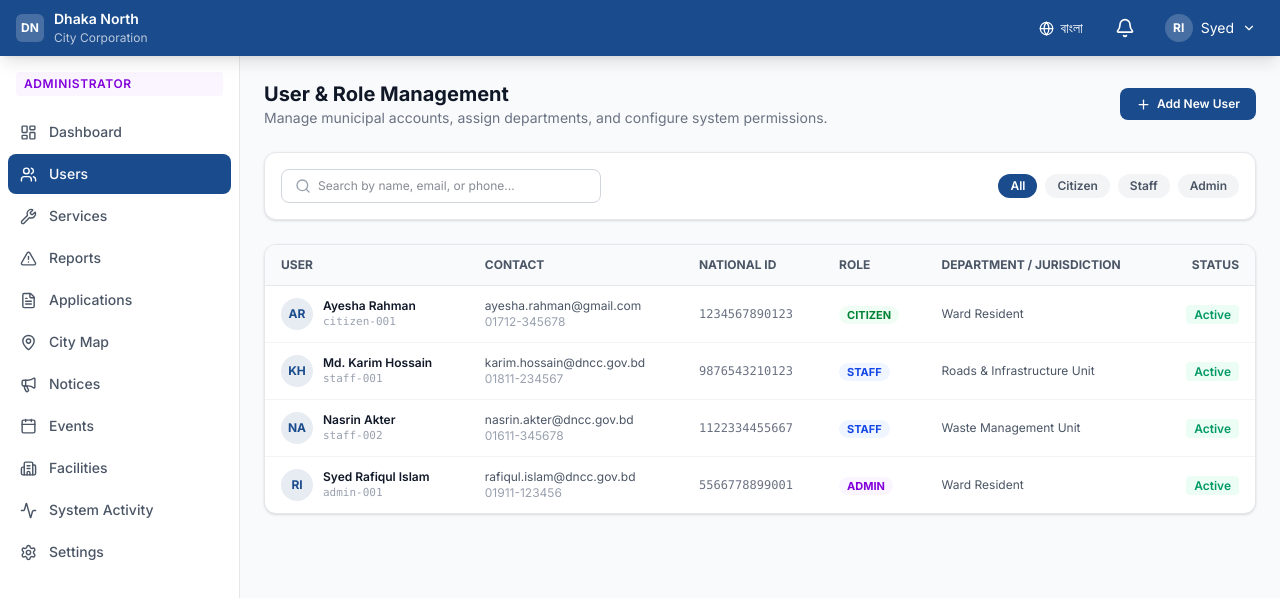
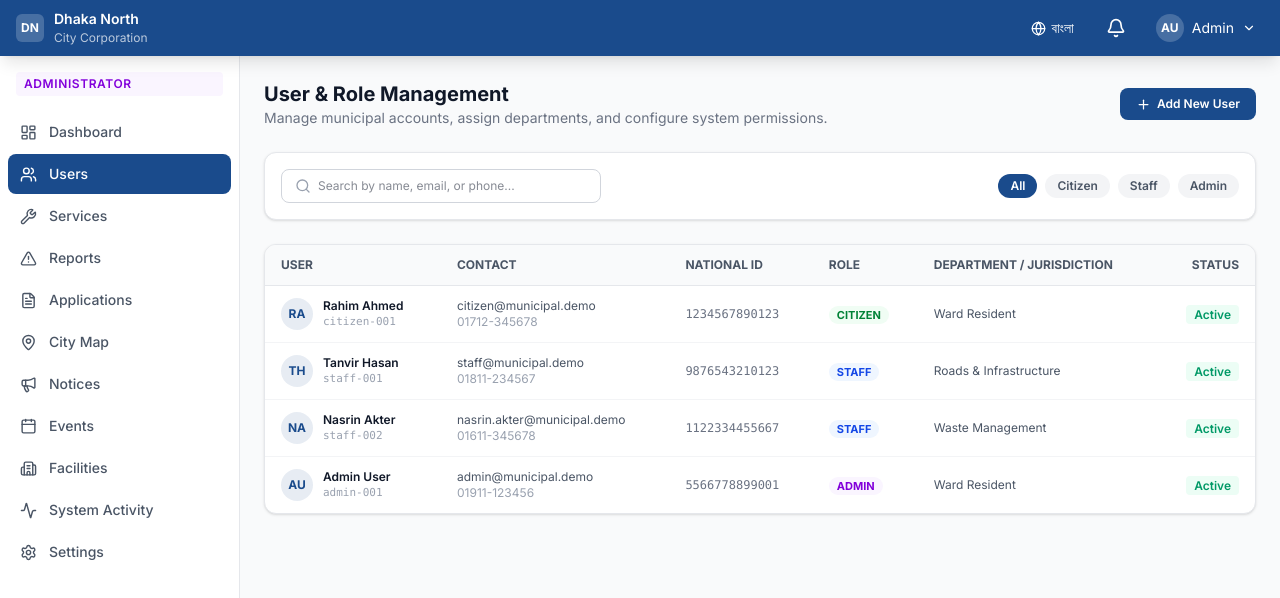
Before and after one commit to Riad-Zz/SRS_City_and_Munucipality, a React (Vite) app in the folder municipal-platform/: page /admin/users in a window 1280 px wide. Shown: the top 598 px of the page. Built offline with nearby package versions, Linux system fonts and the light colour scheme.

Commit message:
feat: add demo authentication users

```diff
--- a/municipal-platform/src/data/mockData.ts
+++ b/municipal-platform/src/data/mockData.ts
@@ -7,45 +7,45 @@ import type {
 export const MOCK_USERS: User[] = [
   {
     id: 'citizen-001',
-    name: 'Ayesha Rahman',
-    email: 'ayesha.rahman@gmail.com',
+    name: 'Rahim Ahmed',
+    email: 'citizen@municipal.demo',
     phone: '01712-345678',
     nid: '1234567890123',
     address: 'House 12, Road 5, Ward 03, Dhaka North City Corporation',
     role: 'citizen',
-    avatar: 'AR',
+    avatar: 'RA',
   },
   {
     id: 'staff-001',
-    name: 'Md. Karim Hossain',
-    email: 'karim.hossain@dncc.gov.bd',
+    name: 'Tanvir Hasan',
+    email: 'staff@municipal.demo',
     phone: '01811-234567',
     nid: '9876543210123',
     address: 'DNCC Head Office, Nagar Bhaban, Gulshan, Dhaka',
     role: 'staff',
-    department: 'Roads & Infrastructure Unit',
-    avatar: 'KH',
+    department: 'Roads & Infrastructure',
+    avatar: 'TH',
   },
   {
     id: 'staff-002',
     name: 'Nasrin Akter',
-    email: 'nasrin.akter@dncc.gov.bd',
+    email: 'nasrin.akter@municipal.demo',
     phone: '01611-345678',
     nid: '1122334455667',
     address: 'DNCC Head Office, Nagar Bhaban, Gulshan, Dhaka',
     role: 'staff',
-    department: 'Waste Management Unit',
+    department: 'Waste Management',
     avatar: 'NA',
   },
   {
     id: 'admin-001',
-    name: 'Syed Rafiqul Islam',
-    email: 'rafiqul.islam@dncc.gov.bd',
+    name: 'Admin User',
+    email: 'admin@municipal.demo',
     phone: '01911-123456',
     nid: '5566778899001',
     address: 'DNCC Head Office, Nagar Bhaban, Gulshan, Dhaka',
     role: 'admin',
-    avatar: 'RI',
+    avatar: 'AU',
   },
 ];
 
```
